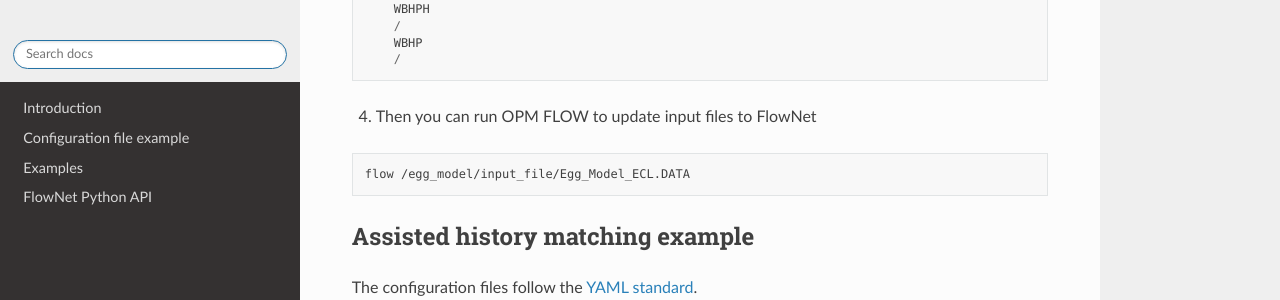
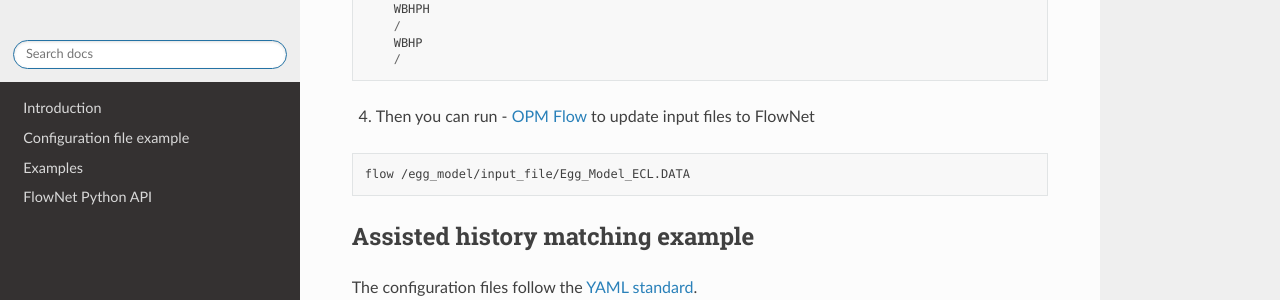
Before and after one commit to equinor/flownet, a Sphinx documentation site: the page built from docs/egg_model_example.rst, in a window 1280 px wide and 900 px high, scrolled down 1618 px. Shown: the part 151-451 px from the top of the window. Built offline with Sphinx 7.4.7 and the Read the Docs theme 2.0.0, drawn with Linux system fonts in a browser that asks for light colours; part of the change alters nothing that is shown.

```diff
--- a/docs/egg_model_example.rst
+++ b/docs/egg_model_example.rst
@@ -98,7 +98,7 @@ A few modifications to the original Egg model input file `Egg_Model_ECL.DATA` ar
             /
 
 
-4. Then you can run OPM FLOW to update input files to FlowNet
+4. Then you can run - `OPM Flow <https://opm-project.org/?page_id=19>`_ to update input files to FlowNet
 
 .. code-block:: bash
 
```
